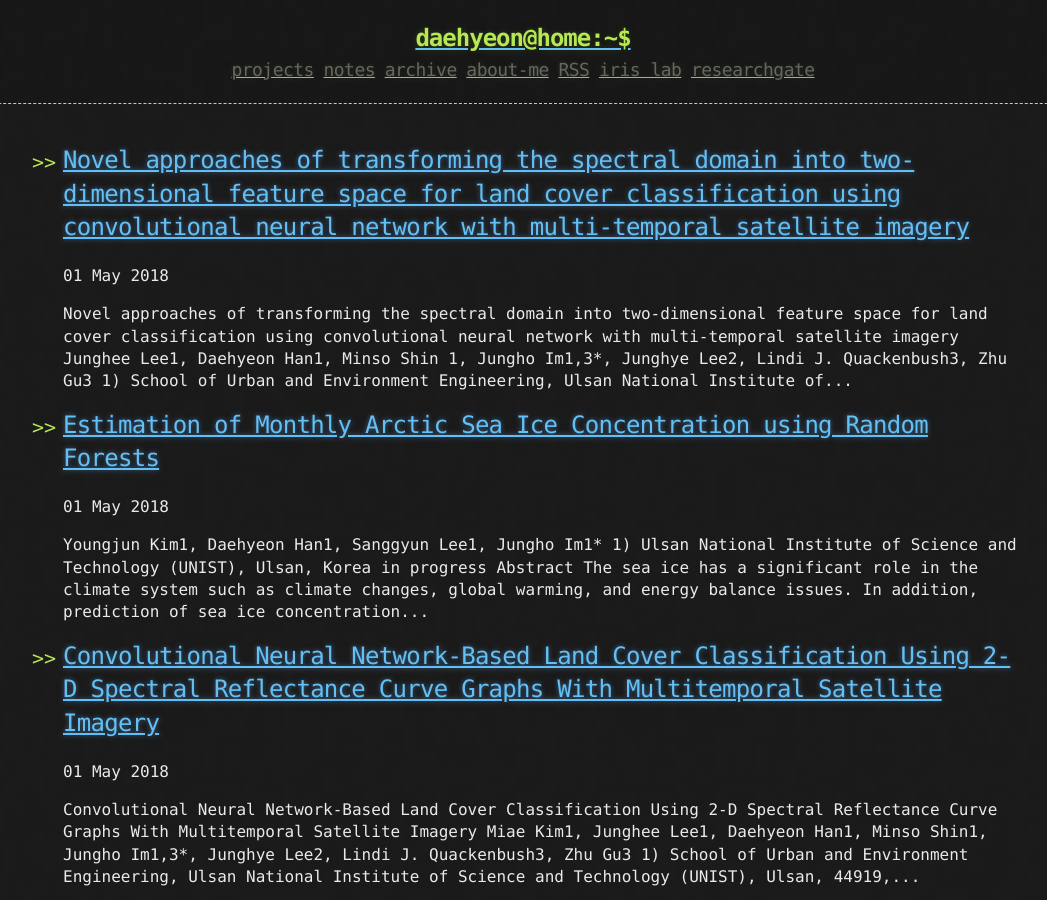
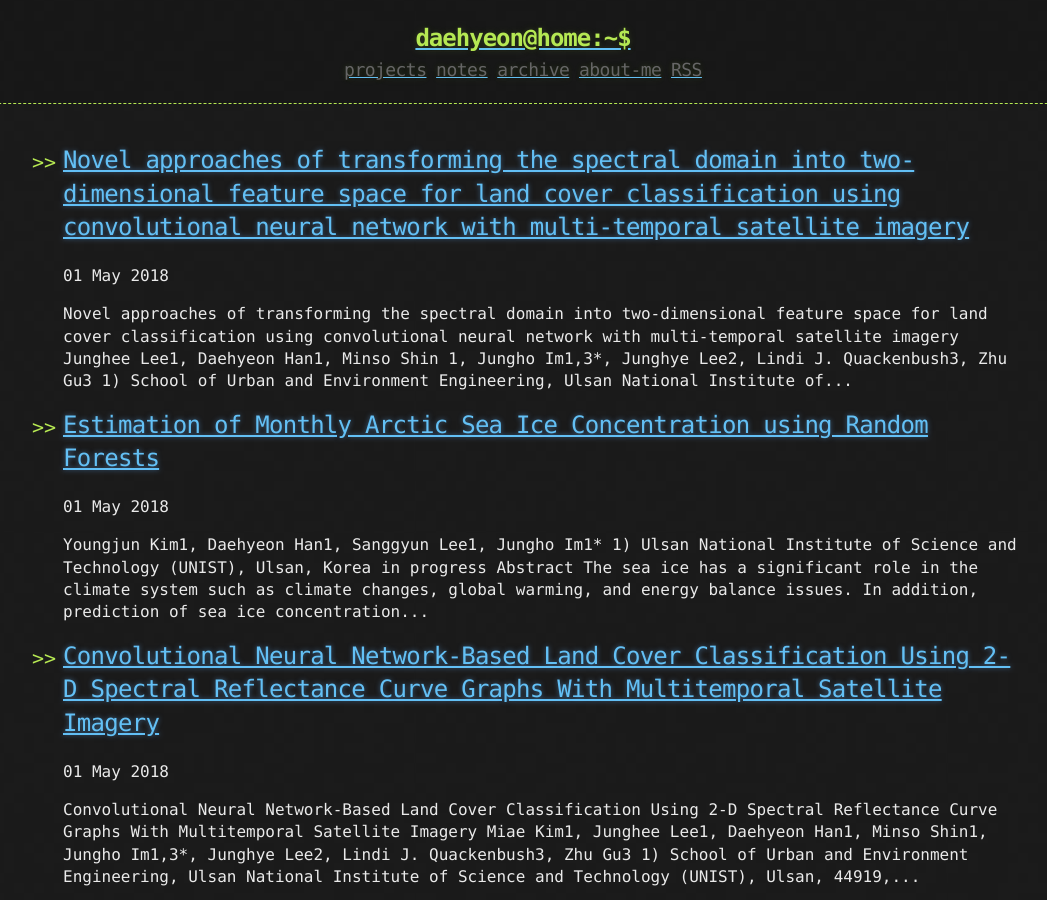
Before and after one commit to daehyeon-han/daehyeon-han.github.io, a Jekyll site: the page built from index.html, in a window 1280 px wide and 900 px high. Shown: the whole window, without its empty margins (117-1164 px from the left). Built offline with Jekyll 4.4.1, drawn with Linux system fonts in a browser that asks for light colours; the list of posts is cut into pages by our own code.

Commit message:
links, projects updates

```diff
--- a/_includes/links.html
+++ b/_includes/links.html
@@ -3,5 +3,3 @@
 <a href="{{ "/archive" | prepend: site.baseurl | replace: '//', '/' }}"><h2 class="header-link">archive</h2></a>
 <a href="{{ "/about" | prepend: site.baseurl | replace: '//', '/' }}"><h2 class="header-link">about-me</h2></a>
 <a href="{{ "/atom.xml" | prepend: site.baseurl | replace: '//', '/' }}"><h2 class="header-link">RSS</h2></a>
-<a href="http://iris.unist.ac.kr/" target="_blank"><h2 class="header-link">iris lab</h2></a>
-<a href="https://www.researchgate.net/profile/Daehyeon_Han" target="_blank"><h2 class="header-link">researchgate</h2></a>
```
Also changed, not shown: projects.md (+1 -1 lines).
